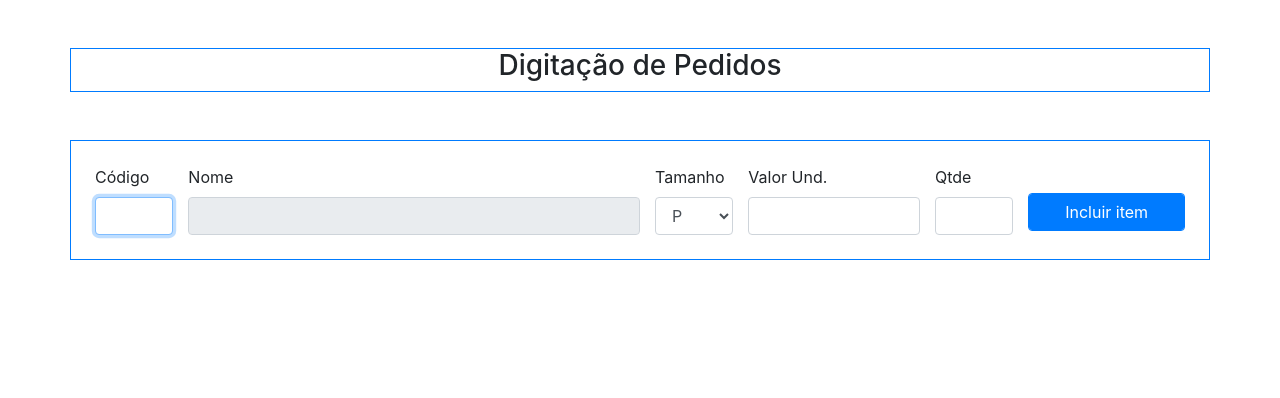
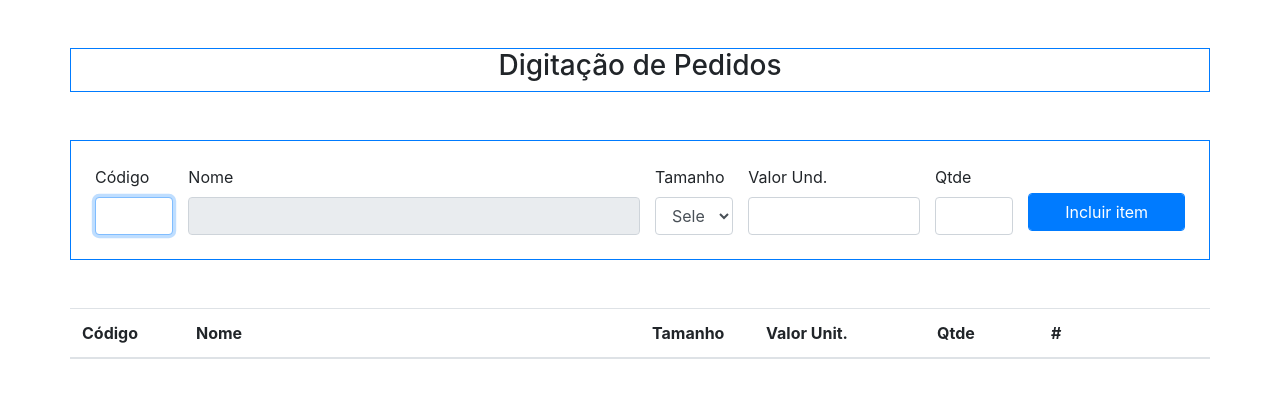
Before and after one commit to mandrioli/digita-pedido-jquery, a PHP site: page / in a window 1280 px wide. Shown: the top 398 px of the page. Run offline with PHP 8.4, Linux system fonts and the light colour scheme; lists and menus that the app fills with data are empty.

Commit message:
Add jQuery and database functions

```diff
--- a/public/index.php
+++ b/public/index.php
@@ -28,14 +28,12 @@
             <div class="col-md-1 pr-0">
                 <label for="tamanho">Tamanho</label>
                 <select name="tamanho" id="tamanho" class="form-control">
-                    <option value="P">P</option>
-                    <option value="M">M</option>
-                    <option value="G">G</option>
+                    <option value="0">Selecione</option>
                 </select>
             </div>
             <div class="col-md-2 pr-0">
-                <label for="valor">Valor Und.</label>
-                <input type="text" class="form-control" name="valor" id="valor">
+                <label for="valorUnit">Valor Und.</label>
+                <input type="text" class="form-control" name="valorUnit" id="valorUnit">
             </div>
             <div class="col-md-1 pr-0">
                 <label for="qtde">Qtde</label>
@@ -48,6 +46,28 @@
         <!--</form>-->
     </div>
 
+    <div class="container my-5 p-0">
+        <form action="" id="formPedido" method="post">
+
+            <table id="tbPedido" class="table table-striped">
+                <thead>
+                    <tr>
+                        <th scope="col" style="width: 10%">Código</th>
+                        <th scope="col" style="width: 40%">Nome</th>
+                        <th scope="col" style="width: 10%">Tamanho</th>
+                        <th scope="col" style="width: 15%">Valor Unit.</th>
+                        <th scope="col" style="width: 10%">Qtde</th>
+                        <th scope="col" style="width: 25%">#</th>
+                    </tr>
+                </thead>
+                <tbody>
+                </tbody>
+            </table>
+
+        </form>
+    </div>
+    <div id="temp"></div>
+
     <script src="https://code.jquery.com/jquery-3.5.1.min.js"></script>
     <script src="https://cdn.jsdelivr.net/npm/bootstrap@4.6.0/dist/js/bootstrap.bundle.min.js" integrity="sha384-Piv4xVNRyMGpqkS2by6br4gNJ7DXjqk09RmUpJ8jgGtD7zP9yug3goQfGII0yAns" crossorigin="anonymous"></script>
     <script src="../src/app.js"></script>
--- a/src/app.js
+++ b/src/app.js
@@ -1,39 +1,109 @@
-$(document).ready(function() {
+$(document).ready(function () {
 
     $('#codigo').focus();
 
-    $('.form-control').keypress(function(e) {
+    $('.form-control').keypress(function (e) {
         var code = null;
         code = (e.keyCode ? e.keyCode : e.which);
         return (code === 13) ? false : true;
     });
 
-    $('.form-control').keydown(function(e) {
+    $('.form-control').keydown(function (e) {
 
         var tot_fields = $('body').find('.form-control').length;
         var next_index = $('.form-control').index(this) + 1;
-        if (next_index == 1) next_index += 1; // pula o campo nome
 
         if (e.keyCode === 13) {
-            if (tot_fields === next_index)
+
+            if (next_index == 1) {
+                carregaProduto($('#codigo').val());
+                next_index += 1; // pula campo
+            }
+            else if(next_index == 3) {
+                next_index += 1;
+            }
+
+            if (tot_fields === next_index) {
                 $('input[type=text]:eq(0)').focus();
+                insereLinha();
+                resetaCampos();
+            }
             else
-                $('.form-control:eq('+next_index+')').focus();
+                $('.form-control:eq(' + next_index + ')').focus();
         }
 
     });
 
-    $('#incluir').click(function() {
-        $.ajax({
-            type: 'GET',
-            url: 'busca-produto.php',
-            dataType: 'html',
-            success: function(text, textStatus) {
-                $('#nome').val(text);
-            },
-            error: function() {
-                alert('Erro! ' + (errorThrow ? errorThrow : xhr.status));
-            }
-        });
+    $('#formPedido').submit(function (e) {
+        e.preventDefault();
+        //var dados = $('#idForm').serialize();
+    });
+
+    $('#tamanho').change(function (e) {
+        carregaValor($('#tamanho').val());
+    });
+
+    $('#incluir').click(function () {
+        insereLinha();
     });
 });
+
+function resetaCampos() {
+    $("input[type='text']").val('');
+    $("#tamanho").html("<option value='0'>Selecione</option>");
+    $("#temp").html('');
+}
+
+function insereLinha() {
+
+    var cod = $('#codigo').val();
+    var nome = $('#nome').val();
+    var tam = $('#tamanho').val();
+    var val = $('#valorUnit').val();
+    var qtde = $('#qtde').val();
+
+    var linha = "<tr>";
+    linha += "<th scope='row'>"+cod+"</th>";
+    linha += "<td>"+nome+"</td>";
+    linha += "<td>"+tam+"</td>";
+    linha += "<td>"+val+"</td>";
+    linha += "<td>"+qtde+"</td>";
+    linha += "<td></td>";
+    linha += "</tr>";
+
+    $('#tbPedido tbody').append(linha);
+}
+
+function carregaValor(tam) {
+    var val = $('#val_' + tam).val();
+    $('#valorUnit').val(val);
+}
+
+function carregaProduto(cod) {
+
+    $.ajax({
+        method: 'GET',
+        url: '../busca-produto.php',
+        data: { cod: cod },
+        dataType: 'json',
+        success: function (response, textStatus) {
+            var len = Object.keys(response).length;
+            if (len > 0) {
+                $('#nome').val(response[0]['nome']);
+
+                for (var i = 0; i < len; i++) {
+                    var tam = response[i]['tam'];
+                    var val = response[i]['val'];
+                    $("#tamanho").append("<option value='" + tam + "'>" + tam + "</option>");
+                    $("#temp").append("<input id='val_" + tam + "' value='" + val + "' type='hidden'></input>");
+                }
+            }
+            else {
+                $('#nome').val('Atenção: código não encontrado!').focus();
+            }
+        },
+        error: function () {
+            alert('Erro! ' + (errorThrow ? errorThrow : xhr.status));
+        }
+    });
+}
```
Also changed, not shown: busca-produto.php (+30 -1 lines), config/database.php (added, +12 -0 lines).
